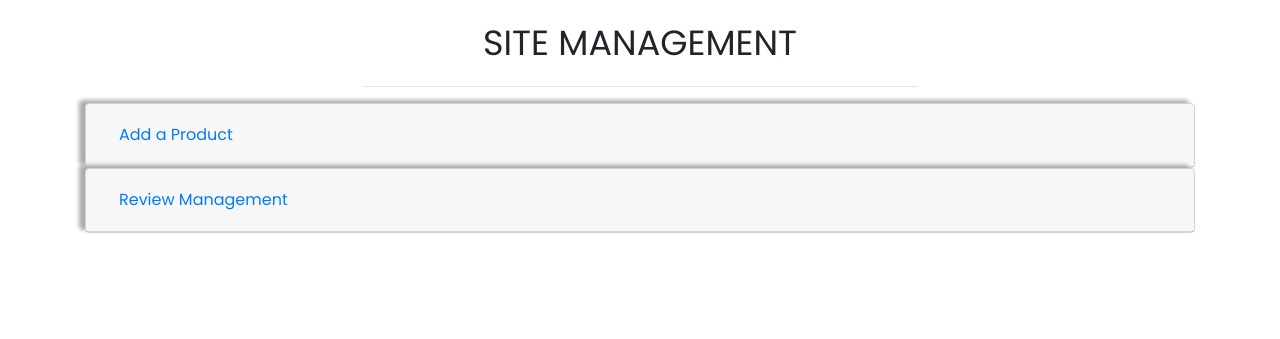
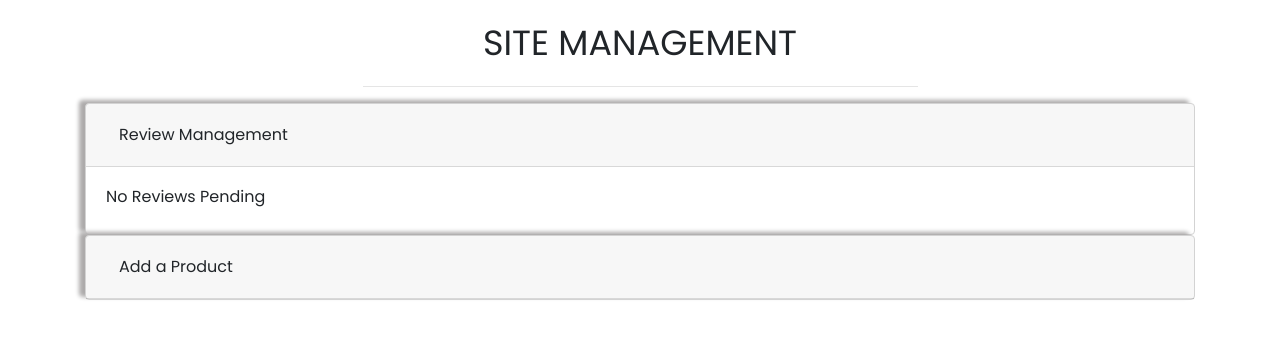
Before and after one commit to Matte-gtr/on_the_rocks, a Django app: page /products/site_management/ in a window 1280 px wide. Shown: the part 128-467 px from the top of the page. Run offline with Django 3.2, Linux system fonts and the light colour scheme; the visitor is signed in with stand-in values (Sample User, id 1); data that the repository does not hold is empty; some libraries are stand-ins or nearby versions.

Commit message:
add functionality for comment approval with styling

```diff
--- a/products/templates/products/site_management.html
+++ b/products/templates/products/site_management.html
@@ -13,10 +13,34 @@
 {% block content %}
     <div class="container">
         <div id="accordion">
-            <div class="card">
+            <div class="card mx-0">
+                <div class="card-header" id="reviewManagement">
+                    <h5 class="mb-0">
+                        <button class="btn btn-link plain-anchor" data-toggle="collapse" data-target="#collapseReview" aria-expanded="true" aria-controls="collapseReview">
+                        Review Management{% if reviews|length > 0 %}<span class="notification-count">{{ reviews|length }}</span>{% endif %}
+                        </button>
+                    </h5>
+                </div>
+                <div id="collapseReview" class="collapse show" aria-labelledby="reviewManagement" data-parent="#accordion">
+                    <div class="card-body">
+                        {% if reviews %}
+                            {% for review in reviews %}
+                                <div class="management-card">
+                                    <h6><small class="font-weight-bold">{{ review.product.name }} - </small><small>{{ review.user }}</small></h6>
+                                    <p class="mb-0"><small><span class="text-orange">Review: </span>{{ review.review }} - <span class="text-orange">Rating: </span>{{ review.stars }}/5</small></p>
+                                    <p class="mb-1 mt-2"><a class="btn btn-sm btn-outline-primary mr-2" href="{% url 'approve_review' review.id %}">Approve</a><a class="btn btn-sm btn-outline-danger" href="#">Reject</a></p>
+                                </div>
+                            {% endfor %}
+                        {% else %}
+                            <h6>No Reviews Pending</h6>
+                        {% endif %}
+                    </div>
+                </div>
+            </div>
+            <div class="card mx-0">
                 <div class="card-header" id="addProduct">
                     <h5 class="mb-0">
-                    <button class="btn btn-link" data-toggle="collapse" data-target="#collapseAdd" aria-expanded="true" aria-controls="collapseAdd">
+                        <button class="btn btn-link plain-anchor" data-toggle="collapse" data-target="#collapseAdd" aria-expanded="true" aria-controls="collapseAdd">
                         Add a Product
                         </button>
                     </h5>
@@ -28,20 +52,6 @@
                     </div>
                 </div>
             </div>
-            <div class="card">
-                <div class="card-header" id="reviewManagement">
-                <h5 class="mb-0">
-                    <button class="btn btn-link collapsed" data-toggle="collapse" data-target="#collapseReview" aria-expanded="false" aria-controls="collapseReview">
-                    Review Management
-                    </button>
-                </h5>
-                </div>
-                <div id="collapseReview" class="collapse" aria-labelledby="reviewManagement" data-parent="#accordion">
-                <div class="card-body">
-                    Anim pariatur cliche reprehenderit, enim eiusmod high life accusamus terry richardson ad squid. 3 wolf moon officia aute, non cupidatat skateboard dolor brunch. Food truck quinoa nesciunt laborum eiusmod. Brunch 3 wolf moon tempor, sunt aliqua put a bird on it squid single-origin coffee nulla assumenda shoreditch et. Nihil anim keffiyeh helvetica, craft beer labore wes anderson cred nesciunt sapiente ea proident. Ad vegan excepteur butcher vice lomo. Leggings occaecat craft beer farm-to-table, raw denim aesthetic synth nesciunt you probably haven't heard of them accusamus labore sustainable VHS.
-                </div>
-                </div>
-            </div>
         </div>
     </div>
 {% endblock %}
--- a/products/urls.py
+++ b/products/urls.py
@@ -5,4 +5,6 @@ urlpatterns = [
     path('', views.products, name='products'),
     path('<int:product_id>/', views.product_display, name='product_display'),
     path('site_management/', views.site_management, name='site_management'),
+    path('approve_review/<int:review_id>/', views.approve_review,
+         name='approve_review'),
 ]
--- a/products/views.py
+++ b/products/views.py
@@ -1,6 +1,7 @@
 from django.shortcuts import render, redirect, reverse, get_object_or_404
 from django.contrib import messages
 from django.db.models import Q
+from django.contrib.auth.decorators import login_required
 from django.core.paginator import Paginator, EmptyPage
 
 from .forms import ReviewForm
@@ -75,6 +76,7 @@ def product_display(request, product_id):
     return render(request, template, context)
 
 
+@login_required
 def site_management(request):
     template = 'products/site_management.html'
     page_header = 'Site Management'
@@ -85,3 +87,13 @@ def site_management(request):
         'reviews': reviews,
     }
     return render(request, template, context)
+
+
+@login_required
+def approve_review(request, review_id):
+    review = get_object_or_404(ProductReview, pk=review_id)
+    if request.user.is_superuser:
+        review.authorised = True
+        review.save(update_fields=['authorised'])
+        # messages(request, f'{review.product} review by {review.user} approved')
+    return redirect(reverse('site_management'))
--- a/static/css/base.css
+++ b/static/css/base.css
@@ -291,6 +291,27 @@ li .nav-link {
     margin-top: -15px;
 }
 
+/*---------site management---------*/
+
+.notification-count {
+    border: 1px solid orange;
+    border-radius: 50%;
+    width: 30px;
+    height: 30px;
+    padding: 3px;
+    margin-left: 10px;
+    display: inline-block;
+    background-color: orange;
+    color: black;
+}
+
+.management-card {
+    background-color: lightgray;
+    padding: 8px 10px 5px 10px;
+    margin: 5px;
+    border-radius: 5px;
+}
+
 /*---------media queries---------*/
 
 @media (min-width: 576px) {
```
Lines whose indentation alone changed are shown as unchanged.
